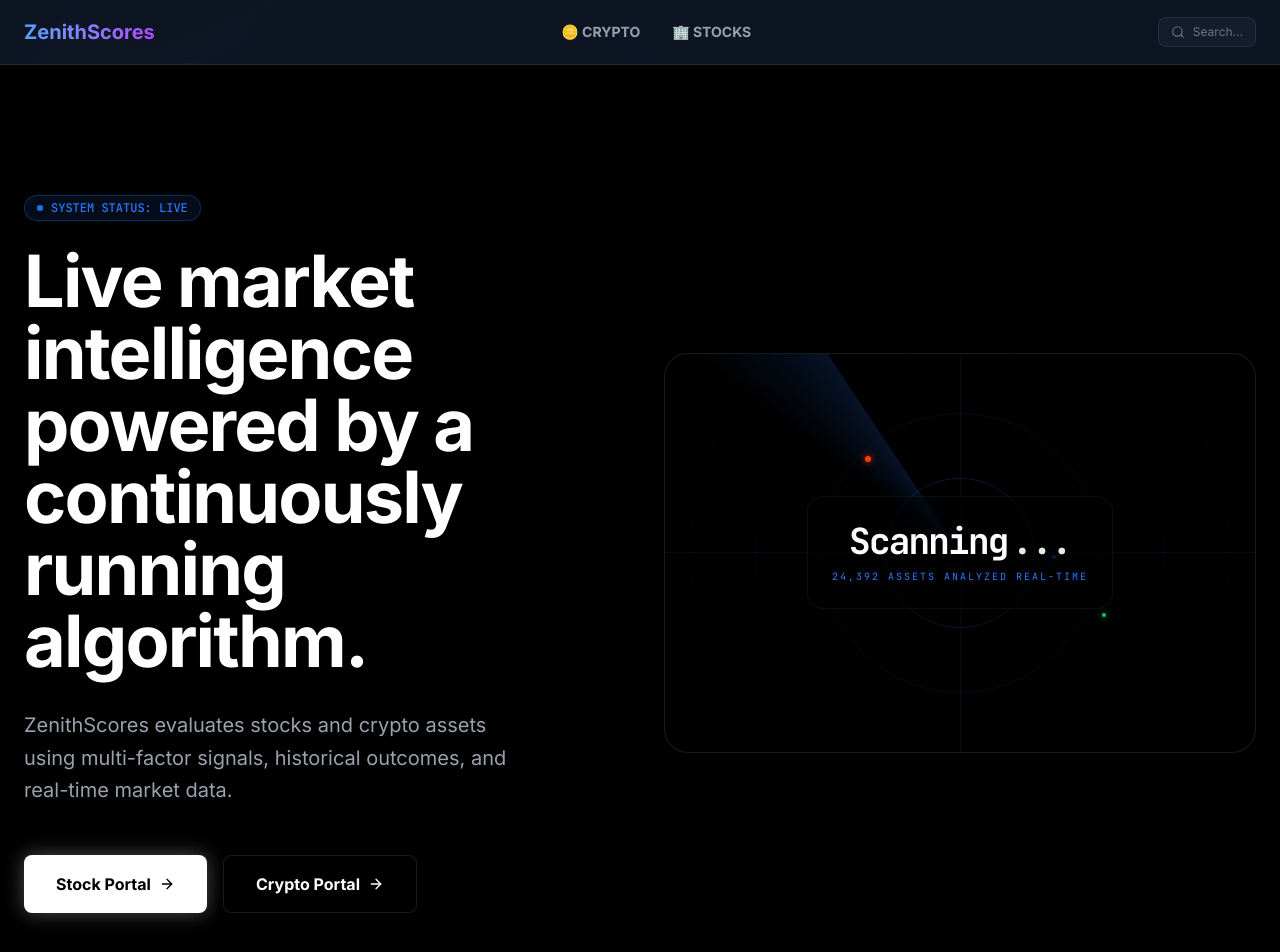
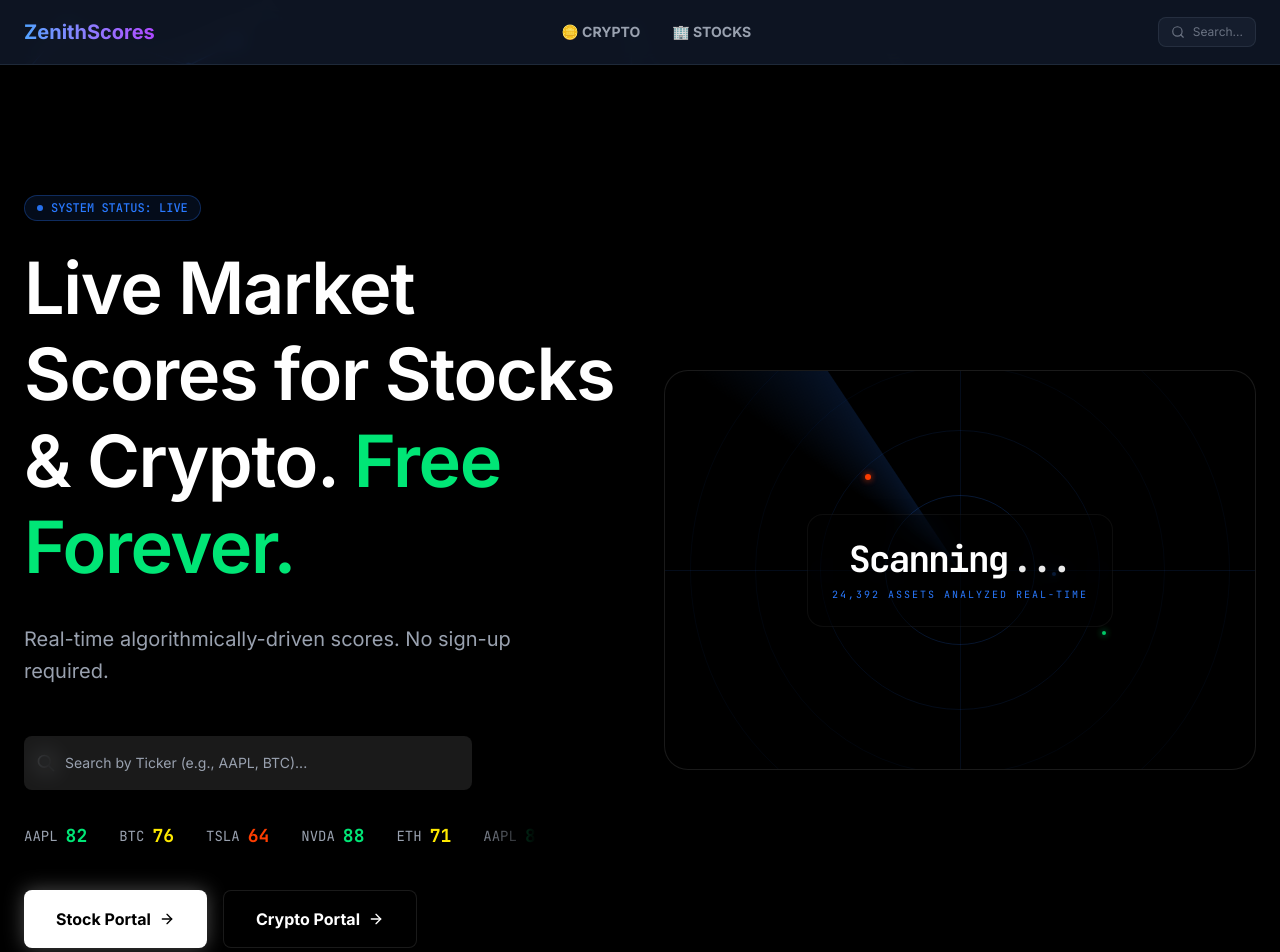
Before and after one commit to Snooz4pm/project-zenith, a Next.js app in the folder zenithscores-frontend/: page / in a window 1280 px wide. Shown: the top 952 px of the page. Built offline with nearby package versions, Linux system fonts and the light colour scheme.

Commit message:
feat: implement premium typography system and update home/asset pages

```diff
--- a/zenithscores-frontend/app/crypto/[symbol]/page.tsx
+++ b/zenithscores-frontend/app/crypto/[symbol]/page.tsx
@@ -122,20 +122,20 @@
                             </div>
                         </div>
                         <div>
-                            <h1 className="text-5xl font-bold tracking-tight mb-2">{token.name}</h1>
+                            <h1 className="text-5xl font-heading mb-2 text-white">{token.name}</h1>
                             <div className="flex items-center gap-3 text-sm">
                                 <span className="bg-gray-800 text-gray-300 px-3 py-1 rounded-full border border-gray-700 font-medium">{meta.network}</span>
-                                <span className="text-gray-500 font-mono">{token.symbol}</span>
+                                <span className="text-gray-500 font-mono-premium">{token.symbol}</span>
                             </div>
                         </div>
                     </div>
 
                     {/* Price Block */}
                     <div className="text-right">
-                        <div className="text-6xl font-mono font-bold tracking-tighter mb-1">
+                        <div className="text-6xl font-mono-premium font-bold tracking-tighter mb-1 text-white">
                             ${token.price_usd < 1 ? token.price_usd.toFixed(6) : token.price_usd.toFixed(2)}
                         </div>
-                        <div className={`text-lg font-medium flex items-center justify-end gap-2 ${isPositive ? 'text-green-400' : 'text-red-400'}`}>
+                        <div className={`text-lg font-medium flex items-center justify-end gap-2 ${isPositive ? 'text-zenith-green' : 'text-zenith-red'}`}>
                             {isPositive ? <ArrowUp size={20} /> : <ArrowDown size={20} />}
                             {Math.abs(token.price_change_24h || 0).toFixed(2)}% (24h)
                         </div>
@@ -151,10 +151,10 @@
                         {/* 1. CHART CARD */}
                         <div className="glass-panel rounded-2xl p-6">
                             <div className="flex justify-between items-center mb-6">
-                                <h3 className="font-bold text-gray-400 flex items-center gap-2">
-                                    <Activity size={18} /> PRICE ACTION vs SIGNAL
+                                <h3 className="label-premium text-gray-400 flex items-center gap-2">
+                                    <Activity size={16} /> PRICE ACTION vs SIGNAL
                                 </h3>
-                                <div className="flex gap-4 text-xs font-mono">
+                                <div className="flex gap-4 text-xs font-mono-premium">
                                     <span className="flex items-center gap-2"><div className="w-2 h-2 bg-blue-500 rounded-full" /> PRICE</span>
                                     <span className="flex items-center gap-2"><div className="w-2 h-2 bg-green-500 rounded-full" /> BUY SIGNAL</span>
                                 </div>
@@ -170,7 +170,7 @@
                                         </defs>
                                         <Tooltip
                                             contentStyle={{ backgroundColor: '#111827', borderColor: '#374151', borderRadius: '8px' }}
-                                            itemStyle={{ color: '#fff' }}
+                                            itemStyle={{ color: '#fff', fontFamily: 'monospace' }}
                                         />
                                         <Line
                                             type="monotone"
@@ -192,19 +192,19 @@
 
                         {/* 2. BLOCKCHAIN INTELLIGENCE */}
                         <div className="glass-panel rounded-2xl p-8">
-                            <h2 className="text-2xl font-bold mb-6 flex items-center gap-2">
-                                <Zap className="text-yellow-500" /> Blockchain Architecture
+                            <h2 className="text-2xl font-heading mb-6 flex items-center gap-2">
+                                <Zap className="text-zenith-yellow" /> Blockchain Architecture
                             </h2>
                             <div className="grid grid-cols-1 md:grid-cols-2 gap-6">
                                 <div className="bg-black/30 p-4 rounded-xl border border-gray-800">
-                                    <div className="text-sm text-gray-500 mb-1">Network</div>
+                                    <div className="label-premium text-gray-500 mb-1">Network</div>
                                     <div className="font-medium text-lg text-white flex items-center gap-2">
                                         {meta.network}
-                                        <CheckCircle size={14} className="text-green-500" />
+                                        <CheckCircle size={14} className="text-zenith-green" />
                                     </div>
                                 </div>
                                 <div className="bg-black/30 p-4 rounded-xl border border-gray-800 group hover:border-gray-600 transition-colors">
-                                    <div className="text-sm text-gray-500 mb-1">Explorer</div>
+                                    <div className="label-premium text-gray-500 mb-1">Explorer</div>
                                     <a
                                         href={
                                             (token.address && token.address.length > 10) ? `${meta.explorerUrl}${token.address}` :
@@ -221,14 +221,14 @@
 
                                 {(token.address || meta.contractAddress) && (token.address !== 'null' && meta.contractAddress !== 'null') && (
                                     <div className="col-span-1 md:col-span-2 bg-black/30 p-4 rounded-xl border border-gray-800 relative group">
-                                        <div className="text-sm text-gray-500 mb-2">Token Contract Address</div>
-                                        <div className="font-mono text-gray-300 bg-black/50 p-3 rounded-lg flex justify-between items-center">
+                                        <div className="label-premium text-gray-500 mb-2">Token Contract Address</div>
+                                        <div className="font-mono-premium text-gray-300 bg-black/50 p-3 rounded-lg flex justify-between items-center">
                                             <span className="truncate">{token.address || meta.contractAddress}</span>
                                             <button
                                                 onClick={() => handleCopy(token.address || meta.contractAddress!)}
                                                 className="p-2 hover:bg-gray-700 rounded-md transition-colors"
                                             >
-                                                {copied ? <CheckCircle size={18} className="text-green-500" /> : <Copy size={18} />}
+                                                {copied ? <CheckCircle size={18} className="text-zenith-green" /> : <Copy size={18} />}
                                             </button>
                                         </div>
                                     </div>
--- a/zenithscores-frontend/app/globals.css
+++ b/zenithscores-frontend/app/globals.css
@@ -7,10 +7,14 @@
   --foreground: #ededed;
 
   /* Zenith Brand Colors */
-  --zenith-green: #00E676; /* Vibrant Green */
-  --zenith-yellow: #FFEA00; /* Electric Yellow */
-  --zenith-red: #FF3D00;    /* Neon Red */
-  --zenith-blue: #2979FF;   /* Bright Blue */
+  --zenith-green: #00E676;
+  /* Vibrant Green */
+  --zenith-yellow: #FFEA00;
+  /* Electric Yellow */
+  --zenith-red: #FF3D00;
+  /* Neon Red */
+  --zenith-blue: #2979FF;
+  /* Bright Blue */
 }
 
 @theme inline {
@@ -39,6 +43,22 @@
   .text-glow {
     text-shadow: 0 0 20px currentColor;
   }
+
+  /* Typography System */
+  .font-heading {
+    @apply font-sans font-semibold tracking-tight;
+    letter-spacing: -0.02em;
+    line-height: 1.2;
+  }
+
+  .font-mono-premium {
+    @apply font-mono tracking-normal;
+  }
+
+  .label-premium {
+    @apply font-sans font-medium uppercase tracking-wider text-xs;
+    letter-spacing: 0.05em;
+  }
 }
 
 body {
@@ -52,13 +72,16 @@
 ::-webkit-scrollbar {
   width: 8px;
 }
+
 ::-webkit-scrollbar-track {
   background: #0E0E12;
 }
+
 ::-webkit-scrollbar-thumb {
   background: #333;
   border-radius: 4px;
 }
+
 ::-webkit-scrollbar-thumb:hover {
   background: #555;
 }
--- a/zenithscores-frontend/app/page.tsx
+++ b/zenithscores-frontend/app/page.tsx
@@ -23,12 +23,41 @@
               <span className="w-1.5 h-1.5 rounded-full bg-zenith-blue animate-pulse"></span>
               SYSTEM STATUS: LIVE
             </div>
-            <h1 className="text-5xl lg:text-7xl font-bold tracking-tight mb-8 text-white drop-shadow-xl">
-              Live market intelligence powered by a continuously running algorithm.
+            <h1 className="text-5xl lg:text-7xl font-heading mb-8 text-white drop-shadow-xl">
+              Live Market Scores for Stocks & Crypto. <span className="text-zenith-green">Free Forever.</span>
             </h1>
-            <p className="text-xl text-gray-400 max-w-lg leading-relaxed mb-12">
-              ZenithScores evaluates stocks and crypto assets using multi-factor signals, historical outcomes, and real-time market data.
+            <p className="text-xl text-gray-400 max-w-lg leading-relaxed mb-12 font-sans">
+              Real-time algorithmically-driven scores. No sign-up required.
             </p>
+
+            {/* Live Search Bar */}
+            <div className="relative max-w-md w-full mb-8">
+              <div className="absolute inset-y-0 left-0 pl-3 flex items-center pointer-events-none">
+                <svg className="h-5 w-5 text-gray-400" fill="none" viewBox="0 0 24 24" stroke="currentColor">
+                  <path strokeLinecap="round" strokeLinejoin="round" strokeWidth={2} d="M21 21l-6-6m2-5a7 7 0 11-14 0 7 7 0 0114 0z" />
+                </svg>
+              </div>
+              <input
+                type="text"
+                className="block w-full pl-10 pr-3 py-4 border border-transparent rounded-lg leading-5 bg-white/10 text-white placeholder-gray-400 focus:outline-none focus:bg-white/20 focus:border-blue-500 transition-colors sm:text-sm backdrop-blur-md"
+                placeholder="Search by Ticker (e.g., AAPL, BTC)..."
+              />
+            </div>
+
+            {/* Live Ticker */}
+            <div className="mb-10 overflow-hidden relative w-full max-w-lg">
+              <div className="flex animate-marquee whitespace-nowrap gap-8 text-sm font-mono-premium text-gray-400">
+                <span className="flex items-center gap-2">AAPL <span className="text-zenith-green font-bold text-lg">82</span></span>
+                <span className="flex items-center gap-2">BTC <span className="text-zenith-yellow font-bold text-lg">76</span></span>
+                <span className="flex items-center gap-2">TSLA <span className="text-zenith-red font-bold text-lg">64</span></span>
+                <span className="flex items-center gap-2">NVDA <span className="text-zenith-green font-bold text-lg">88</span></span>
+                <span className="flex items-center gap-2">ETH <span className="text-zenith-yellow font-bold text-lg">71</span></span>
+                {/* Duplicate for seamless loop */}
+                <span className="flex items-center gap-2">AAPL <span className="text-zenith-green font-bold text-lg">82</span></span>
+                <span className="flex items-center gap-2">BTC <span className="text-zenith-yellow font-bold text-lg">76</span></span>
+              </div>
+              <div className="absolute top-0 right-0 w-16 h-full bg-gradient-to-l from-black to-transparent pointer-events-none" />
+            </div>
 
             <div className="flex gap-4">
               <Link
```
